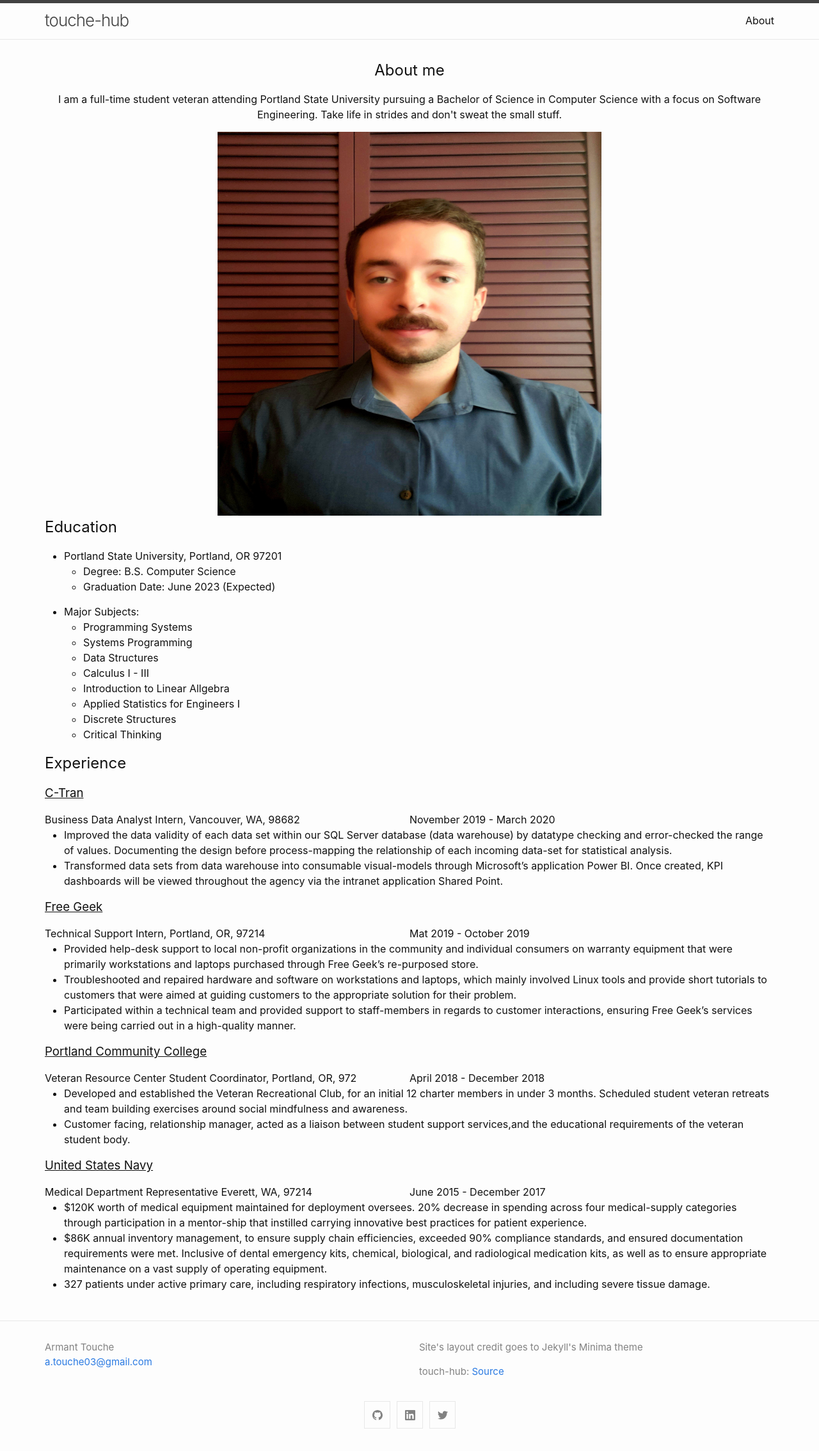
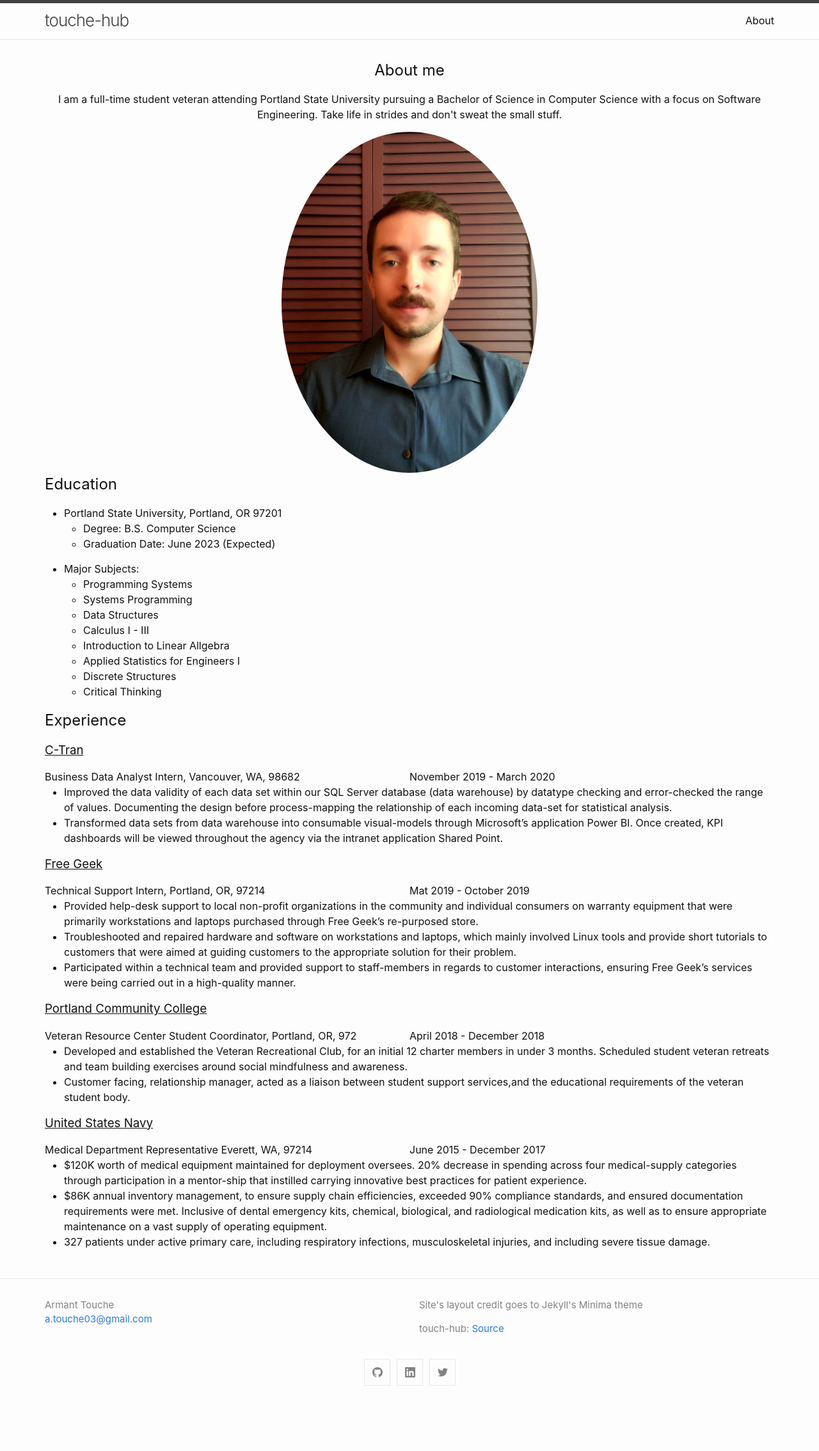
Before and after one commit to ActIII03/personal_website, a Jekyll site: the page built from about.md, in a window 1280 px wide. Shown: the whole page at 64% size. Built offline with Jekyll 4.4.1, drawn with Linux system fonts in a browser that asks for light colours; after the commit the page ends 2201 px from its top, so only the background shows below that.

Commit message:
Updated css response for mobile (images)

```diff
--- a/_includes/cover-page.html
+++ b/_includes/cover-page.html
@@ -1,8 +1,8 @@
 <div class = "cover-page">
     <h1 class="display-4">Thanks for visting my webpage!</h1>
     <p class="lead">This website serves as a resume CV and portfolio for future employers.</p>
-    <div id="photo-outer">
-		<img id="photo-inner" src="https://actiii03.github.io/personal_website/assets/img/cover-page.png" >
+    <div class="photo-outer">
+		<img src="https://actiii03.github.io/personal_website/assets/img/cover-page.png" >
 	</div>
 	<br>
     <hr class="my-4">
--- a/_includes/resume-header.html
+++ b/_includes/resume-header.html
@@ -7,7 +7,7 @@
 </p>
 
 <div class="profile-pic" >
-	<img src="https://actiii03.github.io/personal_website/assets/img/profile-pic.jpg" width="600" height="600">
+	<img src="https://actiii03.github.io/personal_website/assets/img/profile-pic.jpg" alt="">
 </div>
 
 </div>
--- a/_sass/minima/custom-styles.scss
+++ b/_sass/minima/custom-styles.scss
@@ -19,19 +19,27 @@
 	text-decoration: underline;
 }
 
-#photo-outer{
+.profile-pic {
+  	max-width: 100%;
+  	height: 100%;
+  	border-radius: 50%;
+  	position: relative;
+  	overflow: hidden;
+  	margin:auto;
+
+ }
+
+.profile-pic img{
 	width: 100%;
-	height: 505px;
-	overflow:hidden;
-
+ 	max-width: 400px;
+ 	height: auto;
+ 	border-radius: 50%;
 }
 
-#photo-outer #photo-inner{
-	width: 740px;
-	margin-right: 25px;
-	height: 534px;
-}
+photo-outer {
+  	width: 100%;
+  	max-width: 400px;
+  	height: auto;
+  	border-radius: 50%;
 
-.profile-pic{
-
-}
+ }
```
Also changed, not shown: 5 other files.
